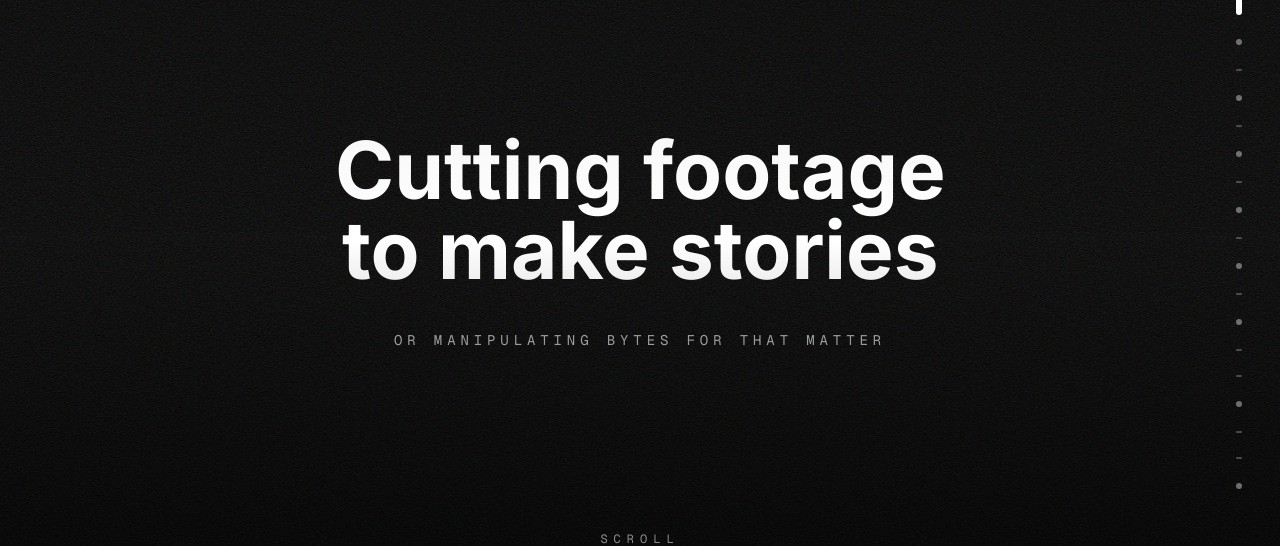
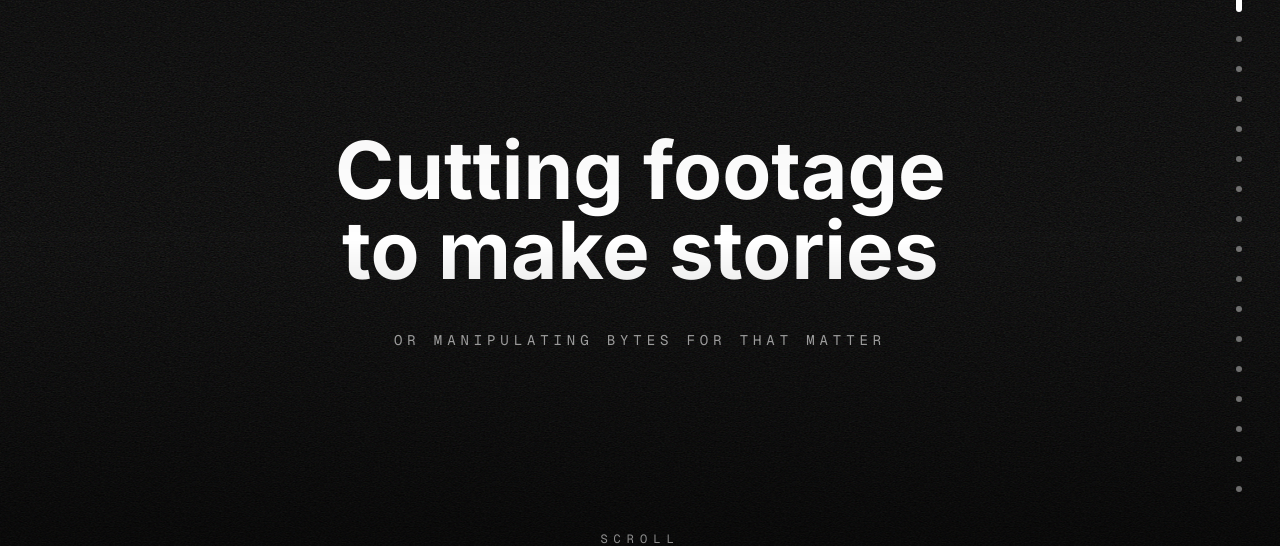
Before and after one commit to jonhyblaze/portfolio-edit, a Next.js app: page / in a window 1280 px wide. Shown: the part 160-706 px from the top of the page. Built offline with nearby package versions, Linux system fonts and the light colour scheme.

Commit message:
removing mid steps state in side navigation on a slideshow

```diff
--- a/components/showcase/video-showcase.tsx
+++ b/components/showcase/video-showcase.tsx
@@ -469,11 +469,7 @@ export function VideoShowcase({ slides, className }: { slides: ShowcaseSlide[];
               <span
                 className={cn(
                   "block rounded-full transition-all duration-300 ease-out",
-                  i === active
-                    ? "h-6 w-1.5 bg-white"
-                    : isVideo(slide)
-                      ? "h-1.5 w-1.5 bg-white/40 group-hover:bg-white/70"
-                      : "h-0.5 w-1.5 bg-white/25 group-hover:bg-white/60"
+                  i === active ? "h-6 w-1.5 bg-white" : "size-1.5 bg-white/40 group-hover:bg-white/70"
                 )}
               />
             </button>
--- a/data/showcase.ts
+++ b/data/showcase.ts
@@ -155,14 +155,11 @@ export const showcaseSlides: ShowcaseSlide[] = [
     width: 88
   },
   {
-    id: "pause-03",
-    kind: "pause"
-  },
-  {
     id: "caption-04",
     kind: "quote",
     text: "One more thing",
-    attribution: "Don't forget about your phone"
+    attribution: "Don't forget about your phone",
+    delay: 1200
   },
   {
     id: "vertical",
```
